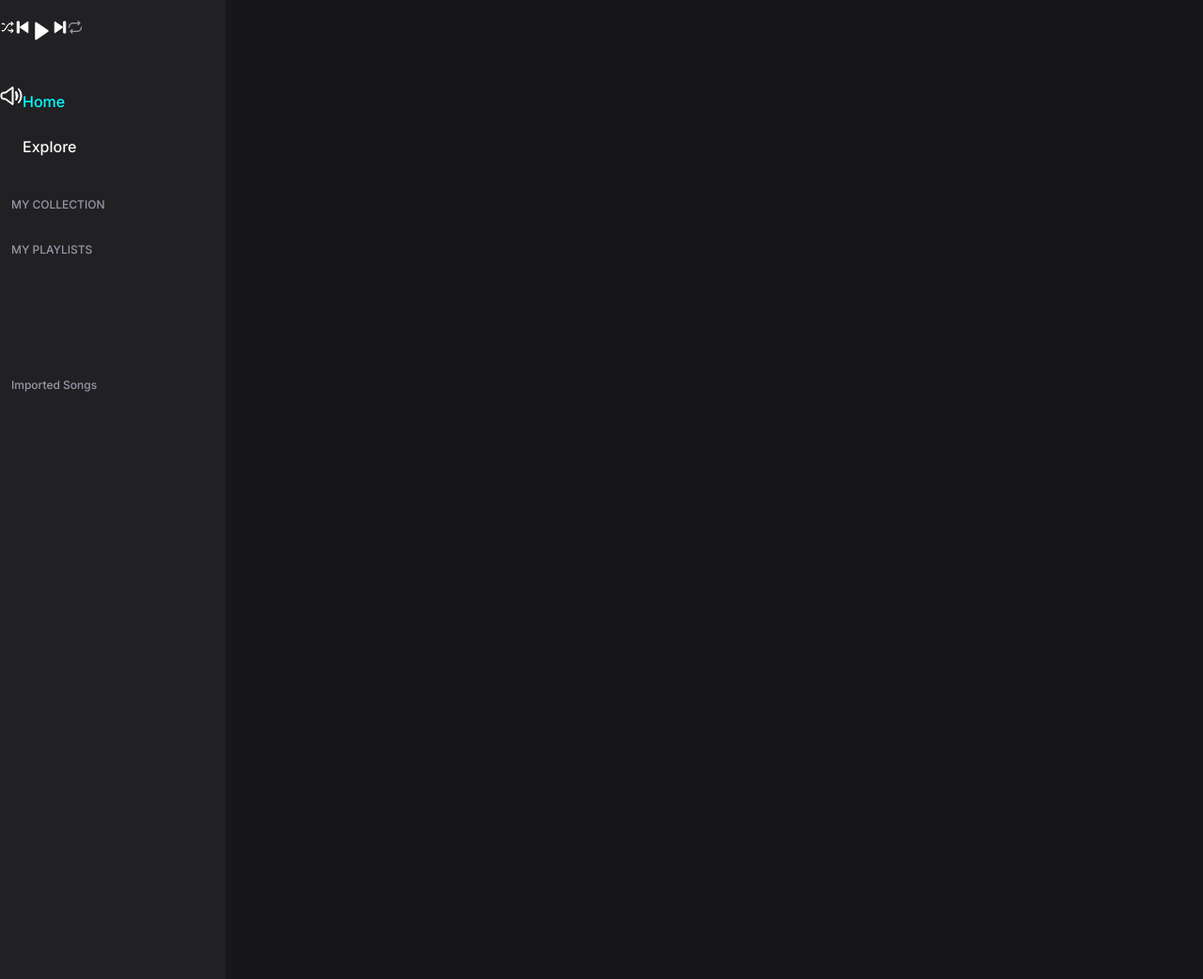
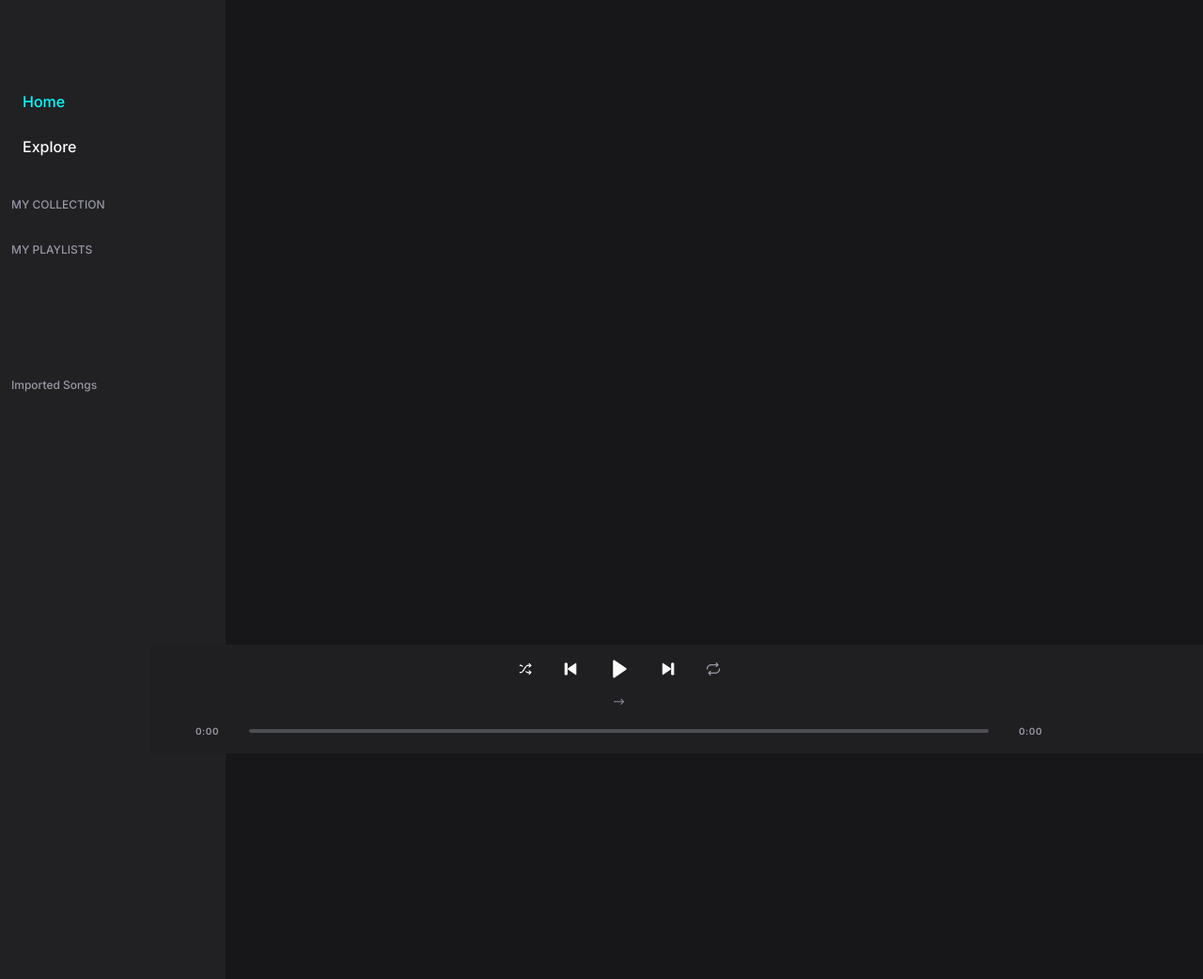
Before and after one commit to chenuki25/SDGP-SE-55-Dominators, a PHP site: page /index1.html in a window 1280 px wide. Shown: the top 1042 px of the page at 94% size. Run offline with PHP 8.4, Linux system fonts and the light colour scheme.

Commit message:
index.css updated
css added for music player controls

```diff
--- a/index.css
+++ b/index.css
@@ -331,3 +331,86 @@
   align-items: center;
   gap: var(--gap-md);
 }
+
+.top-controls {
+  align-items: center;
+  justify-content: center;
+  gap: var(--gap-lg);
+}
+.div {
+  position: relative;
+  letter-spacing: 0.05em;
+  line-height: 20px;
+  font-weight: 600;
+}
+.bottom-controls-child {
+  flex: 1;
+  position: relative;
+  border-radius: 999px;
+  background-color: #4c4e54;
+  height: 4px;
+  overflow: hidden;
+}
+.bottom-controls,
+.center-container {
+  overflow: hidden;
+  display: flex;
+  align-items: center;
+}
+.bottom-controls {
+  align-self: stretch;
+  flex-direction: row;
+  justify-content: flex-start;
+  gap: var(--gap-lg);
+}
+.center-container {
+  flex: 1;
+  flex-direction: column;
+  padding: 0 var(--padding-lg);
+  justify-content: center;
+  gap: var(--gap-md);
+}
+.icon-volume {
+  position: relative;
+  width: 24px;
+  height: 24px;
+  flex-shrink: 0;
+  overflow: hidden;
+}
+.topnav-icon-button {
+  border-radius: var(--br-md);
+  background-color: var(--color-gray-200);
+  border: 1px solid rgba(235, 235, 255, 0.05);
+  display: none;
+  flex-direction: row;
+  padding: var(--padding-sm);
+  align-items: center;
+  justify-content: center;
+  transform: rotate(90deg);
+  transform-origin: 0 0;
+}
+.bottom-player,
+.right-container {
+  overflow: hidden;
+  display: flex;
+  flex-direction: row;
+  align-items: center;
+}
+.right-container {
+  padding: 0 var(--padding-lg);
+  justify-content: flex-end;
+  gap: var(--gap-lg);
+}
+.bottom-player {
+  position: fixed;
+  bottom: -2px;
+  left: calc(50% - 480px);
+  background-color: var(--color-gray-200);
+  width: 1197px;
+  padding: 14px var(--padding-md);
+  box-sizing: border-box;
+  justify-content: flex-start;
+  gap: 112px;
+  text-align: center;
+  font-size: var(--font-size-xs);
+}
```
